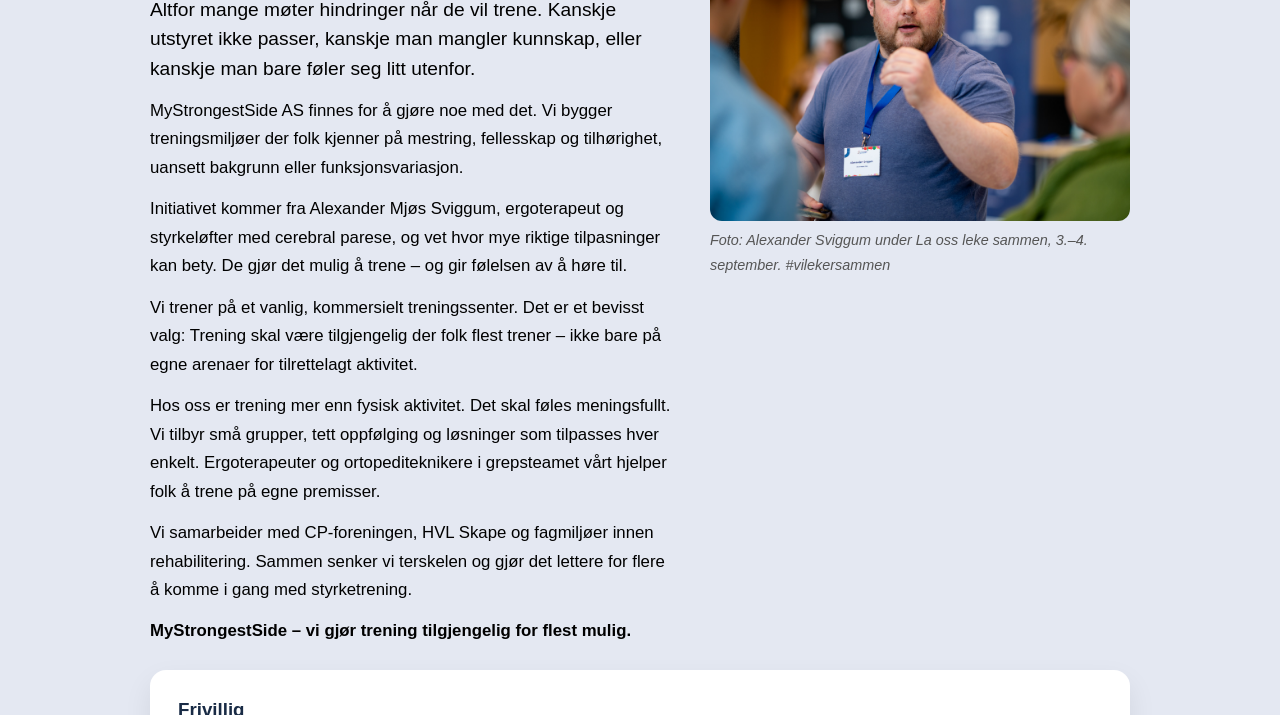
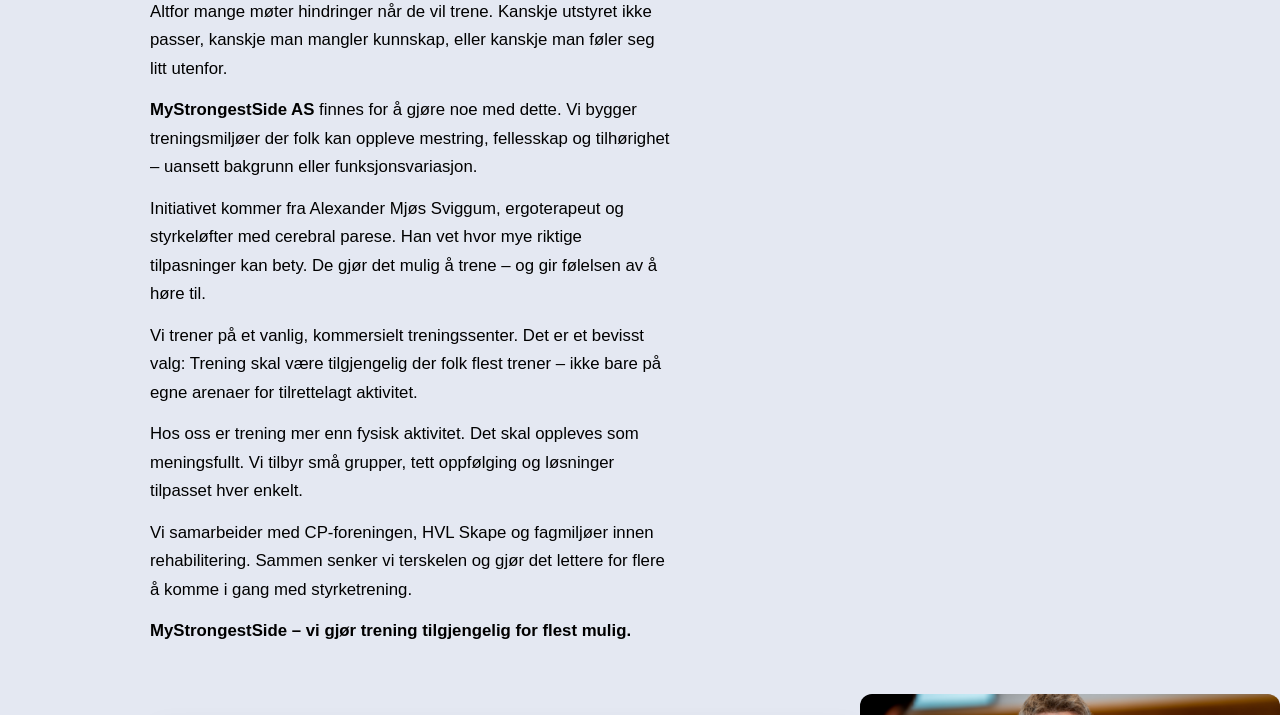
Before and after one commit to mystrongestside/main, a plain HTML site: page about.html in a window 1280 px wide. Shown: the part 914-1629 px from the top of the page. Drawn offline with Linux system fonts and the light colour scheme.

Commit message:
Update about.html

```diff
--- a/about.html
+++ b/about.html
@@ -96,21 +96,20 @@
       <article class="prose">
         <h1>MyStrongestSide</h1>
         <p class="lead">
-          Altfor mange møter hindringer når de vil trene. Kanskje utstyret ikke passer,
-          kanskje man mangler kunnskap, eller kanskje man bare føler seg litt utenfor.
-        </p>
+        <p>Altfor mange møter hindringer når de vil trene. Kanskje utstyret ikke passer, kanskje man mangler kunnskap, eller kanskje man føler seg litt utenfor.</p>
 
-        <p>MyStrongestSide AS finnes for å gjøre noe med det. Vi bygger treningsmiljøer der folk kjenner på mestring, fellesskap og tilhørighet, uansett bakgrunn eller funksjonsvariasjon.</p>
+  <p><strong>MyStrongestSide AS</strong> finnes for å gjøre noe med dette. Vi bygger treningsmiljøer der folk kan oppleve mestring, fellesskap og tilhørighet – uansett bakgrunn eller funksjonsvariasjon.</p>
 
-        <p>Initiativet kommer fra Alexander Mjøs Sviggum, ergoterapeut og styrkeløfter med cerebral parese, og vet hvor mye riktige tilpasninger kan bety. De gjør det mulig å trene – og gir følelsen av å høre til.</p>
+  <p>Initiativet kommer fra Alexander Mjøs Sviggum, ergoterapeut og styrkeløfter med cerebral parese. Han vet hvor mye riktige tilpasninger kan bety. De gjør det mulig å trene – og gir følelsen av å høre til.</p>
 
-        <p>Vi trener på et vanlig, kommersielt treningssenter. Det er et bevisst valg: Trening skal være tilgjengelig der folk flest trener – ikke bare på egne arenaer for tilrettelagt aktivitet.</p>
+  <p>Vi trener på et vanlig, kommersielt treningssenter. Det er et bevisst valg: Trening skal være tilgjengelig der folk flest trener – ikke bare på egne arenaer for tilrettelagt aktivitet.</p>
 
-        <p>Hos oss er trening mer enn fysisk aktivitet. Det skal føles meningsfullt. Vi tilbyr små grupper, tett oppfølging og løsninger som tilpasses hver enkelt. Ergoterapeuter og ortopediteknikere i grepsteamet vårt hjelper folk å trene på egne premisser.</p>
+  <p>Hos oss er trening mer enn fysisk aktivitet. Det skal oppleves som meningsfullt. Vi tilbyr små grupper, tett oppfølging og løsninger tilpasset hver enkelt.</p>
 
-        <p>Vi samarbeider med CP-foreningen, HVL Skape og fagmiljøer innen rehabilitering. Sammen senker vi terskelen og gjør det lettere for flere å komme i gang med styrketrening.</p>
+  <p>Vi samarbeider med CP-foreningen, HVL Skape og fagmiljøer innen rehabilitering. Sammen senker vi terskelen og gjør det lettere for flere å komme i gang med styrketrening.</p>
 
-        <p><strong>MyStrongestSide – vi gjør trening tilgjengelig for flest mulig.</strong></p>
+  <p><strong>MyStrongestSide – vi gjør trening tilgjengelig for flest mulig.</strong></p>
+</section>
 
       </article>
 
```
